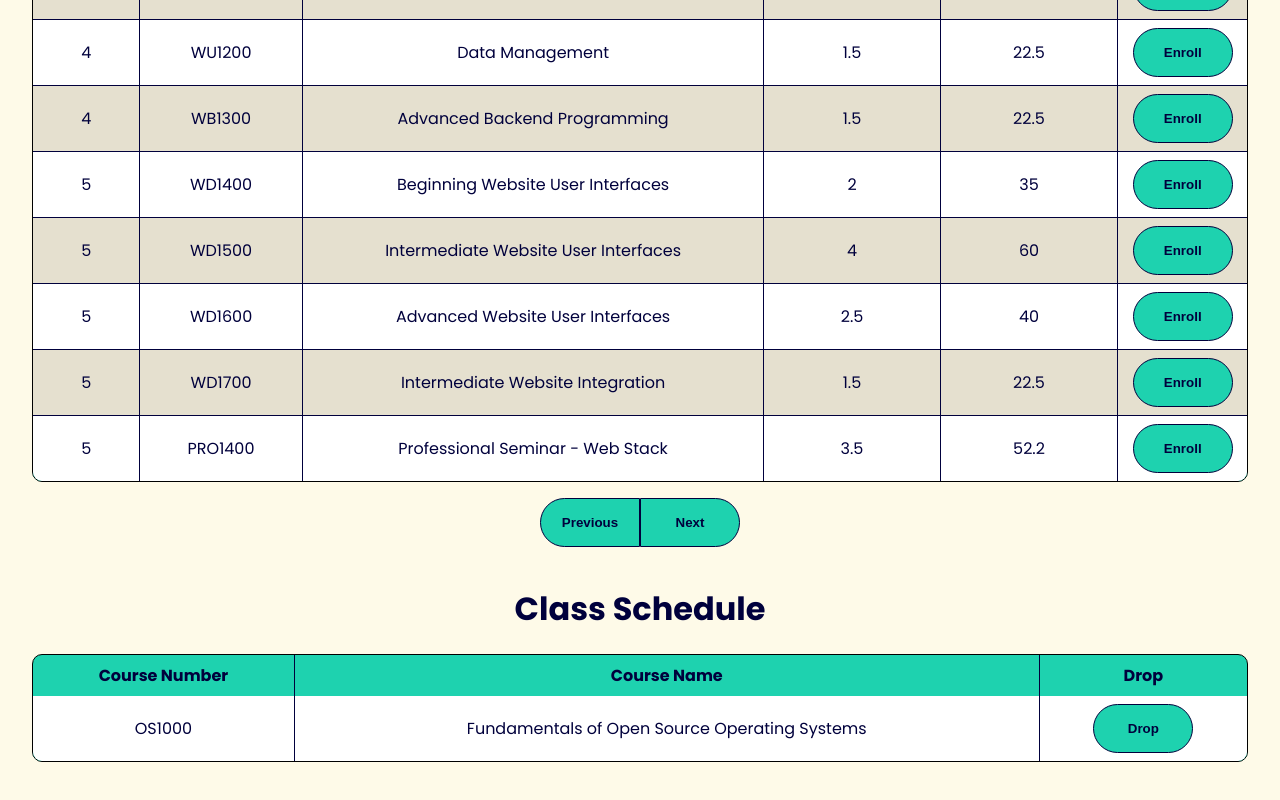
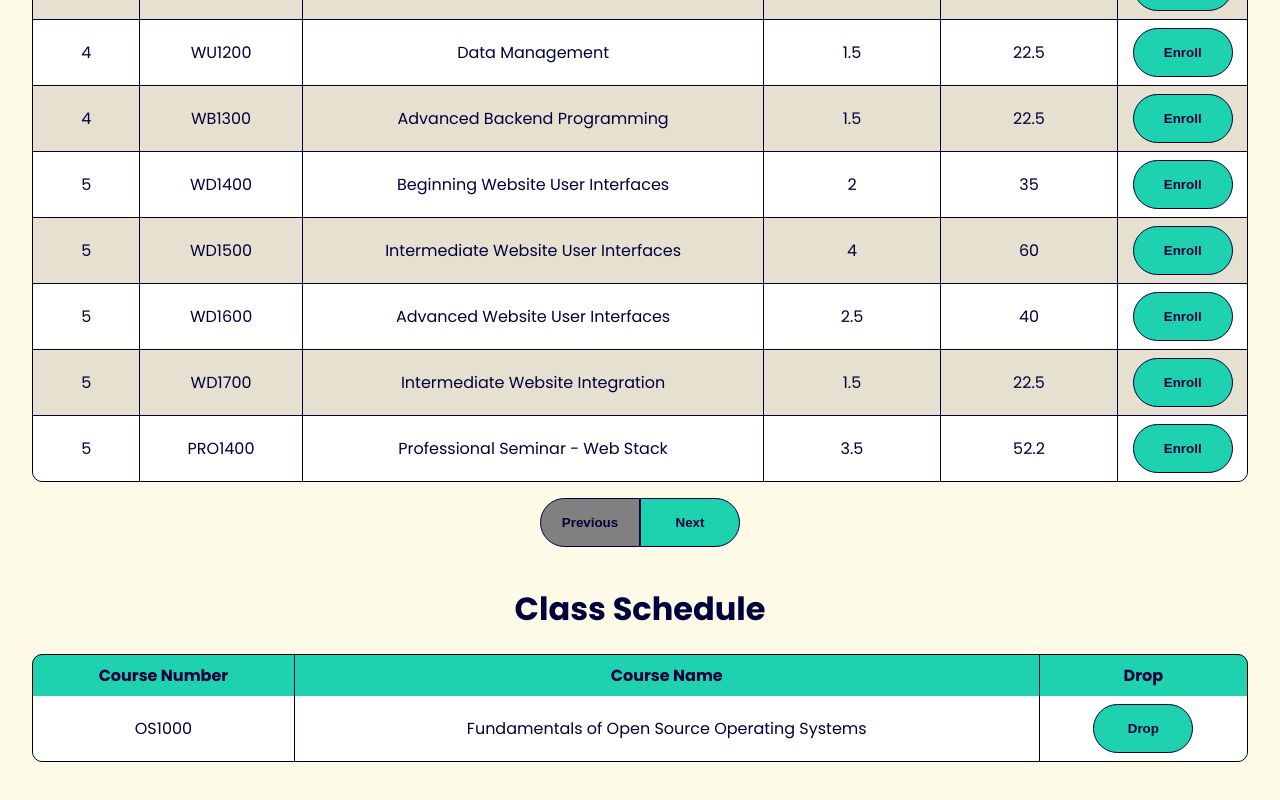
Before and after one commit to tiffanywalker22/atlas-react-state-intro, a React (Vite) app: page / in a window 1280 px wide. Shown: the part 1992-2792 px from the top of the page. Built offline with nearby package versions, Linux system fonts and the light colour scheme.

Commit message:
adding pagination; but not fully working; pushing to save work and will cont to work on what's going wrong

```diff
--- a/src/SchoolCatalog.jsx
+++ b/src/SchoolCatalog.jsx
@@ -4,6 +4,8 @@ export default function SchoolCatalog() {
   const [courses, updateCourses] = useState([]);
   const [query, setQuery] = useState("");
   const [sortCatalog, setSortCatalog] = useState({ key: null, direction: 'ascending'});
+  const [currentPage, setCurrentPage] = useState(1);
+  const dataPerPage = 5;
 
   useEffect(()=> {
     fetch('/api/courses.json')
@@ -33,12 +35,25 @@ export default function SchoolCatalog() {
     course.courseName.toLowerCase().includes(query.toLowerCase())
   ), [sortableCourses, query]);
 
+  const paginatedCourses = React.useMemo(() => {
+    const startIndex = (currentPage -1) * dataPerPage;
+    return searchableCourses.slice(startIndex, startIndex + dataPerPage);
+  }, [searchableCourses, currentPage]);
+
   const updateSort = (key) => {
     let direction = 'ascending';
     if (sortCatalog.key === key && sortCatalog.direction === 'ascending') {
       direction = 'descending';
     }
     setSortCatalog({ key, direction });
+  };
+
+  const previousPage =() => {
+    if (currentPage > 1) setCurrentPage(currentPage -1);
+  };
+
+  const nextPage = () => {
+    if (currentPage * dataPerPage < searchableCourses.length) setCurrentPage(currentPage + 1);
   };
 
   return (
@@ -72,8 +87,8 @@ export default function SchoolCatalog() {
         </tbody>
       </table>
       <div className="pagination">
-        <button>Previous</button>
-        <button>Next</button>
+        <button onClick={previousPage} disabled={currentPage === 1}>Previous</button>
+        <button onClick={nextPage} disabled={currentPage * dataPerPage >= searchableCourses.length}>Next</button>
       </div>
     </div>
   );
```
